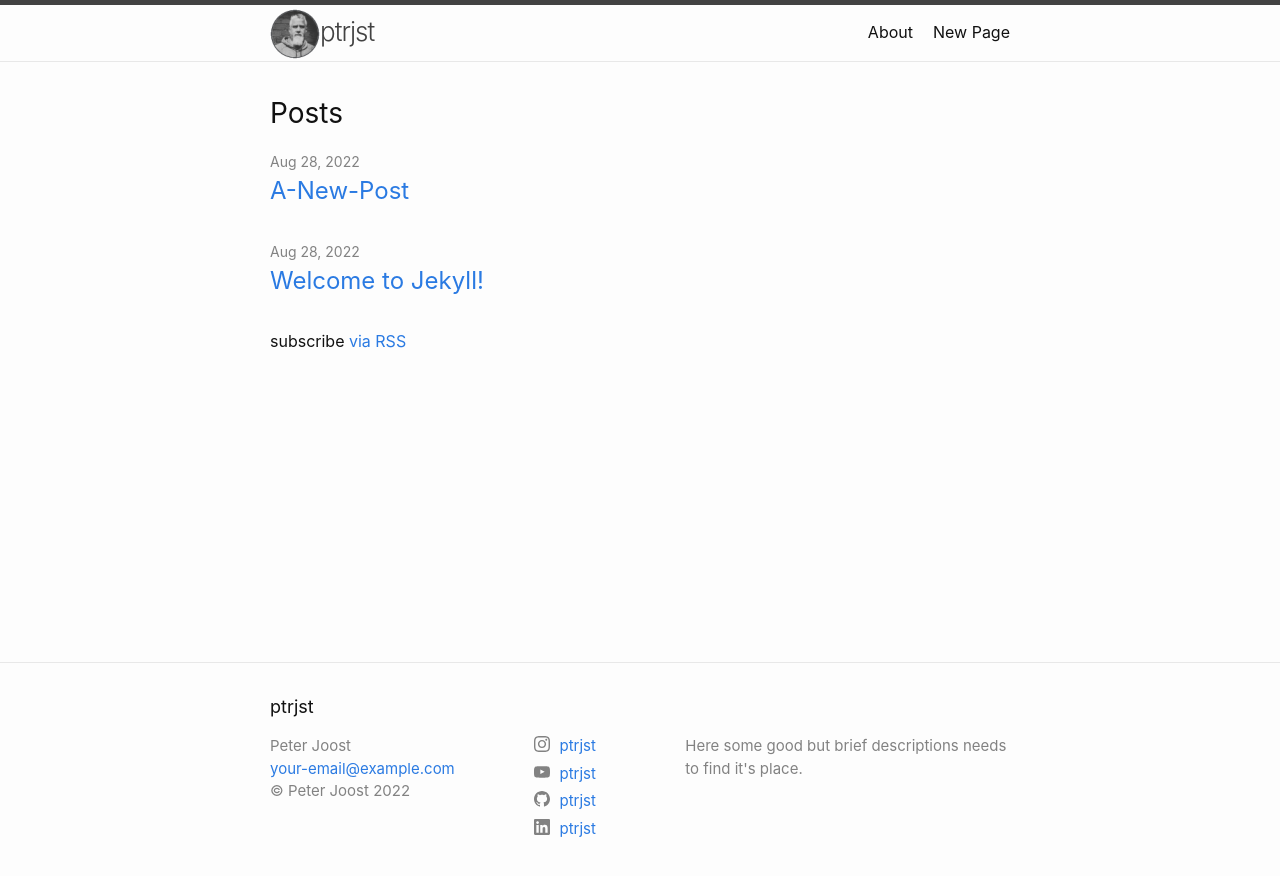
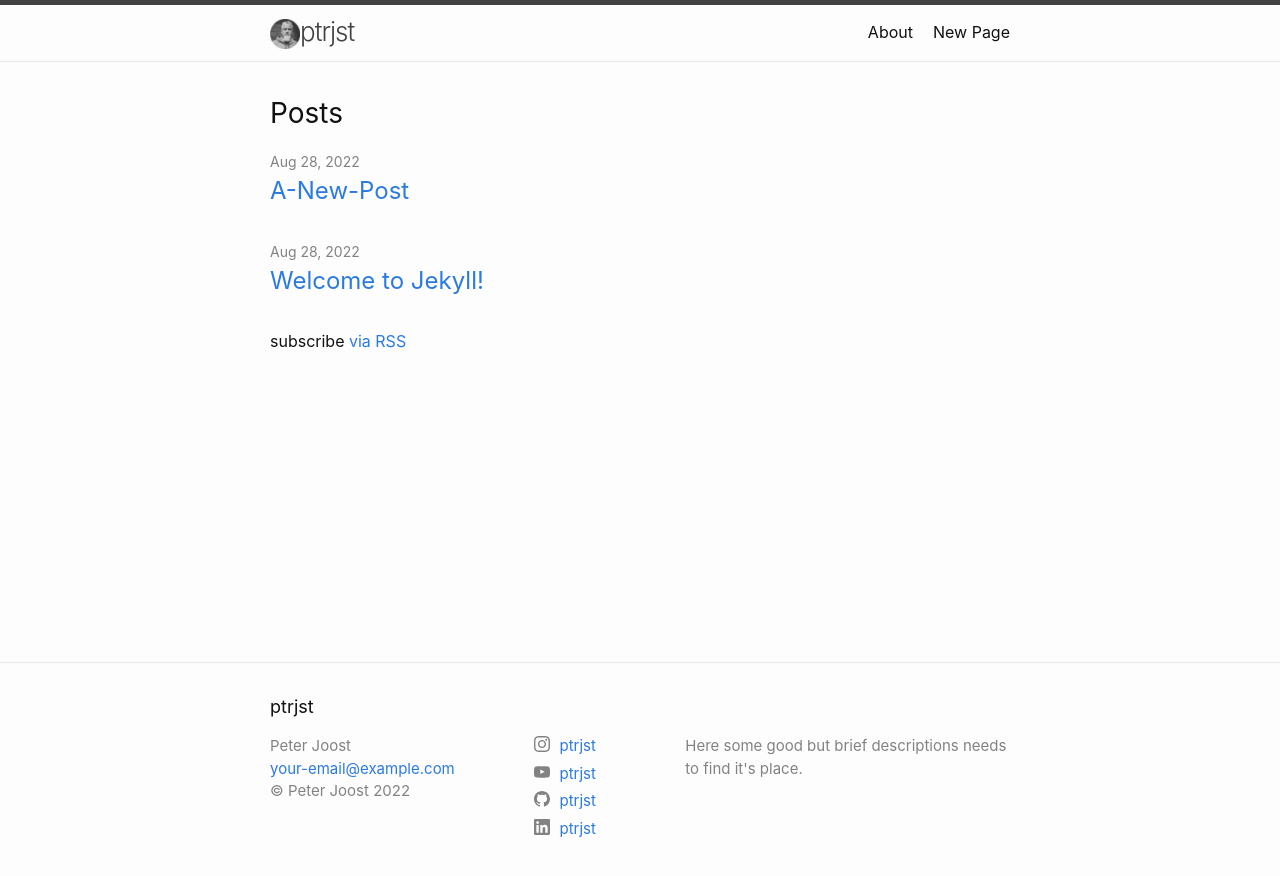
Before and after one commit to ptrjst/blog-demo, a Jekyll site: the page built from index.markdown, in a window 1280 px wide. Shown: the top 876 px of the page. Built offline with Jekyll 4.4.1, drawn with Linux system fonts in a browser that asks for light colours.

Commit message:
logo works and is good
Signed-off-by: ptrjst <ptrjst@users.noreply.github.com>

```diff
--- a/_config.yml
+++ b/_config.yml
@@ -41,6 +41,8 @@ github_username: ptrjst
 copyright: "Peter Joost"
 # the main logo of the page
 title-logo: ./images/title-logo.png
+# Below change would allow to use a logo from an online source, requires also change in the header.html
+# title-logo: https://avatars.githubusercontent.com/u/5503293?s=96&v=4
 
 # Build settings
 # removed minima theme as it is now a regular page, now longer using a gem-based theme
--- a/_includes/header.html
+++ b/_includes/header.html
@@ -10,7 +10,10 @@
     <a class="site-title" rel="author" href="{{ "/" | relative_url }}">
       {%- if site.title-logo -%}
           <img src="{{ site.title-logo | relative_url }}" alt="... just my profile picture">{{ site.title | escape }}
-         {%- else -%}
+          <!-- a different way would be to link directly to an online source but the _config.yaml also requires a change then
+          <img src="{{ site.title-logo }}" alt="... just my profile picture">{{ site.title | escape }}
+          -->
+          {%- else -%}
           {{ site.title | escape }}
       {%- endif -%}
     </a>
```
Also changed, not shown: images/title-logo.png.
